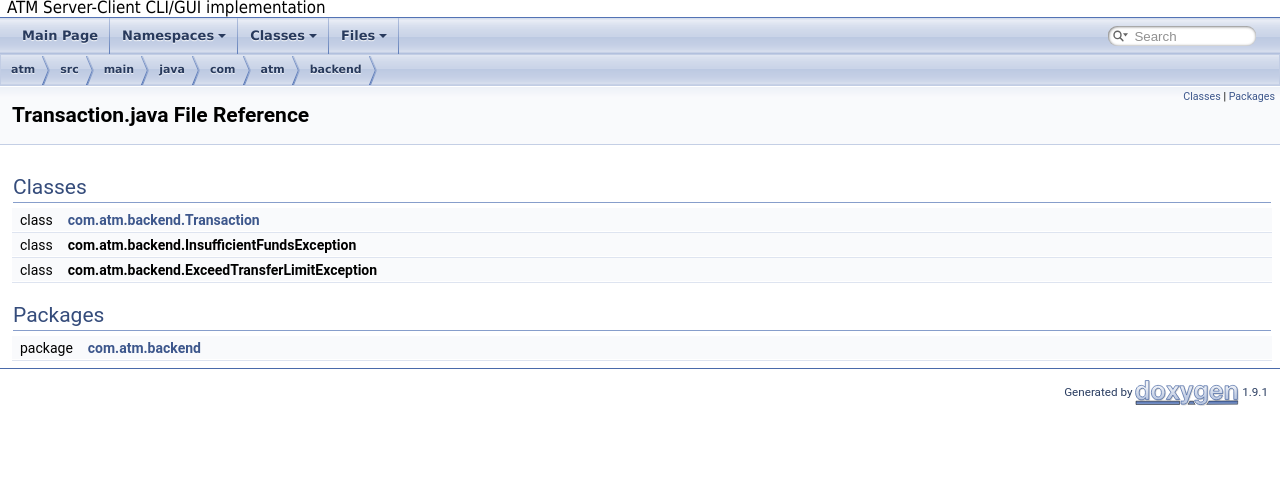
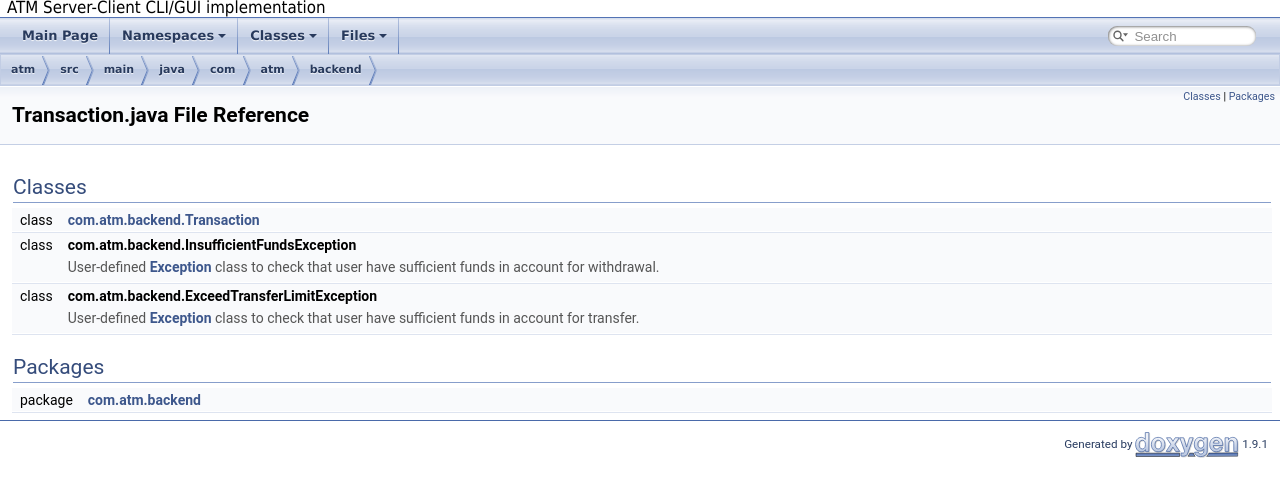
Before and after one commit to mcdulltii/CSC1109, a plain HTML site: page Transaction_8java.html in a window 1280 px wide. Shown: the part 56-552 px from the top of the page. Drawn offline with Linux system fonts and the light colour scheme.

Commit message:
Deploying to gh-pages from @ mcdulltii/CSC1109@b349ad203a61ea073a9bedccc8a67f3bede88cce 🚀

```diff
--- a/Transaction_8java.html
+++ b/Transaction_8java.html
@@ -79,8 +79,10 @@ Classes</h2></td></tr>
 <tr class="memitem:"><td class="memItemLeft" align="right" valign="top">class &#160;</td><td class="memItemRight" valign="bottom"><a class="el" href="classcom_1_1atm_1_1backend_1_1Transaction.html">com.atm.backend.Transaction</a></td></tr>
 <tr class="separator:"><td class="memSeparator" colspan="2">&#160;</td></tr>
 <tr class="memitem:"><td class="memItemLeft" align="right" valign="top">class &#160;</td><td class="memItemRight" valign="bottom"><b>com.atm.backend.InsufficientFundsException</b></td></tr>
+<tr class="memdesc:"><td class="mdescLeft">&#160;</td><td class="mdescRight">User-defined <a class="el" href="classException.html">Exception</a> class to check that user have sufficient funds in account for withdrawal. <br /></td></tr>
 <tr class="separator:"><td class="memSeparator" colspan="2">&#160;</td></tr>
 <tr class="memitem:"><td class="memItemLeft" align="right" valign="top">class &#160;</td><td class="memItemRight" valign="bottom"><b>com.atm.backend.ExceedTransferLimitException</b></td></tr>
+<tr class="memdesc:"><td class="mdescLeft">&#160;</td><td class="mdescRight">User-defined <a class="el" href="classException.html">Exception</a> class to check that user have sufficient funds in account for transfer. <br /></td></tr>
 <tr class="separator:"><td class="memSeparator" colspan="2">&#160;</td></tr>
 </table><table class="memberdecls">
 <tr class="heading"><td colspan="2"><h2 class="groupheader"><a name="namespaces"></a>
```
Also changed, not shown: namespacecom_1_1atm_1_1backend.html (+2 -0 lines).
